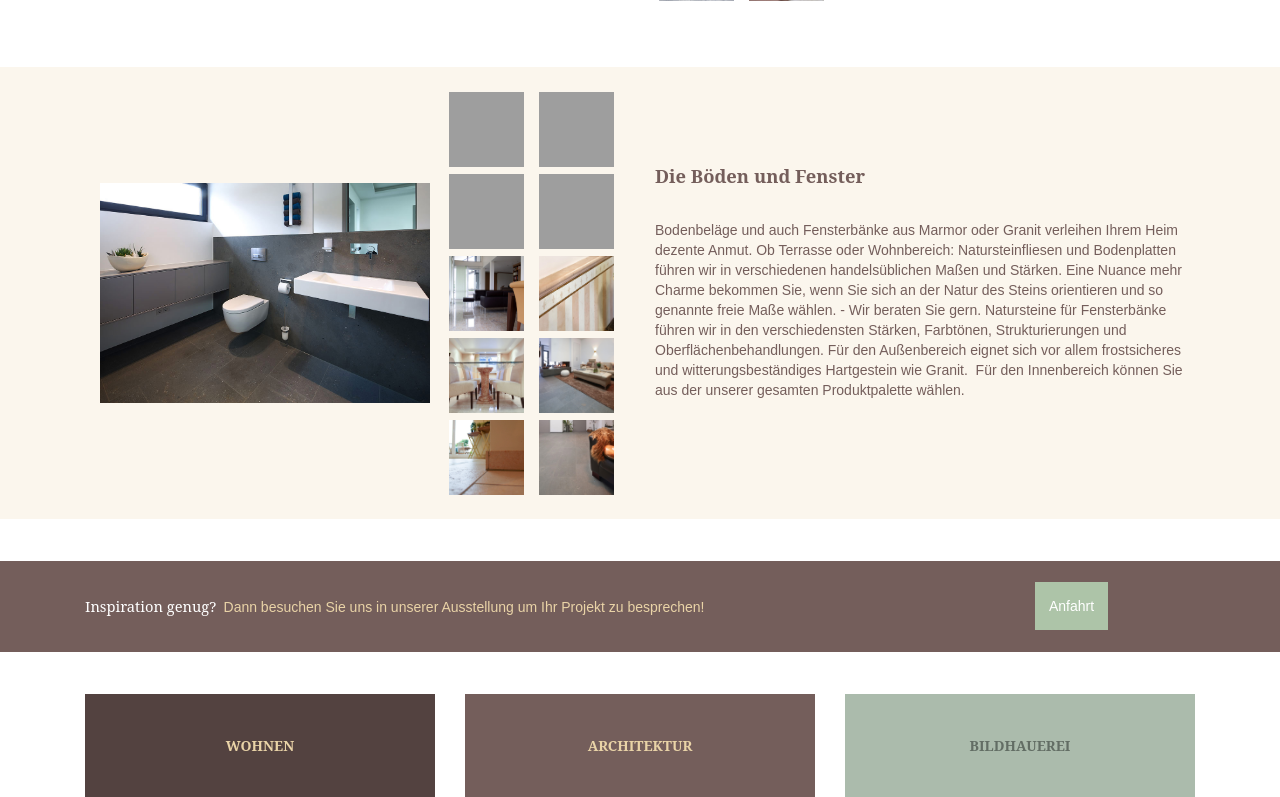
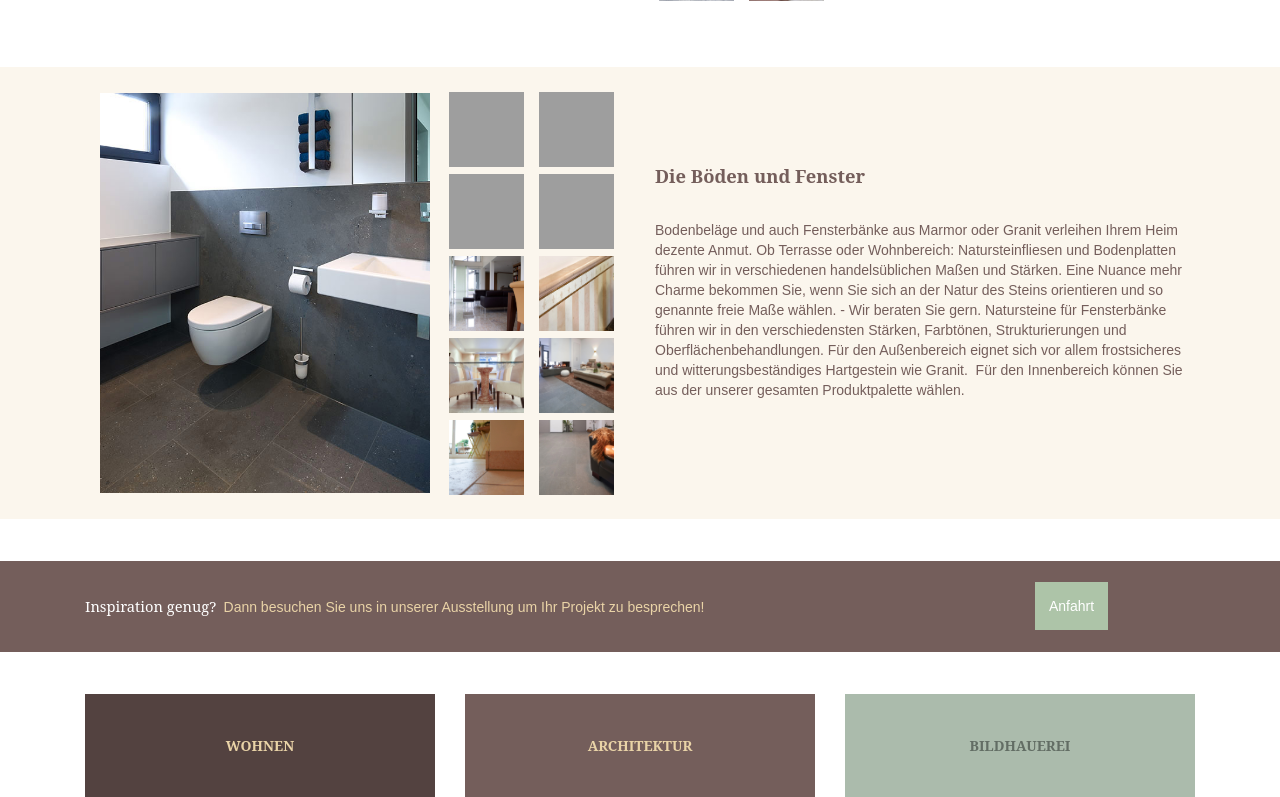
Before and after one commit to otauk/kettelgerdes, a PHP site: page /wohnen.php in a window 1280 px wide. Shown: the part 2571-3368 px from the top of the page. Run offline with PHP 8.4, Linux system fonts and the light colour scheme; some libraries are stand-ins or nearby versions; grey boxes are pictures that could not be loaded.

Commit message:
mobile improvements

```diff
--- a/css/accordion.css
+++ b/css/accordion.css
@@ -93,7 +93,6 @@
 .accordionItem {
   height: auto;
   overflow: hidden;
-  max-height: 50em;
   -webkit-transition: max-height 1s;
   transition: max-height 1s;
   background: rgba(233, 211, 167, 0.2);
--- a/css/style.less
+++ b/css/style.less
@@ -442,8 +442,8 @@ z-index: 1;
 	& img {
 		height: 400px;
 		width:100%;
-		object-fit: contain;
-		font-family: 'object-fit: contain;';
+		object-fit:cover;
+		font-family: 'object-fit: cover;';
 	}
 }
 
@@ -589,6 +589,50 @@ footer {
 	}
 }
 
+// TESTAREA
+
+.flexOrder {
+	display: flex;
+	flex-direction: row;
+
+
+	& .item1 {
+		order: 1;
+	}
+
+	& .item2 {
+		order: 2;
+	}
+
+	& .item3 {
+		order: 3;
+	}
+
+	& .item4 {
+		order: 4;
+	}
+}
+
+.flexAnfahrt {
+	display: flex;
+	flex-wrap: wrap;
+
+	& .icon {
+		margin-right: 1em;
+
+	}
+
+	& .fullWidth {
+		width: 100%;
+		display: flex;
+	}
+
+	& .copy {
+
+	}
+
+}
+
 
 @media screen and (max-width: 25em) {
 
--- a/footer.php
+++ b/footer.php
@@ -1,7 +1,7 @@
 			<footer>
 				<div class="row darkearth benefit">
 				<div class="container">
-					<div class="col-md-2 hidden-xs">
+					<div class="col-md-2 hidden-xs hidden-sm">
 						<h3>Navigation</h3>
 						<ul>
 							<li><a href="#home">Home</a></li>
@@ -12,7 +12,7 @@
 							<li><a href="impressum.php">Impressum</a></li>
 						</ul>
 					</div>
-					<div class="col-md-2 hidden-xs">
+					<div class="col-md-2 hidden-xs hidden-sm">
 						<h3>Wohnen</h3>
 						<ul>
 							<li><a href="wohnen.php#bad">Bad</a></li>
@@ -23,7 +23,7 @@
 							<li><a href="wohnen.php#aussenbereich">Fensterbänke</a></li>
 						</ul>
 					</div>
-					<div class="col-md-2 hidden-xs">
+					<div class="col-md-2 hidden-xs hidden-sm">
 						<h3>Architektur</h3>
 						<ul>
 							<li><a href="architektur.php#terrassen">Terassen</a></li>
@@ -32,7 +32,7 @@
 							<li><a href="architektur.php#fassaden">Fassaden</a></li>
 						</ul>
 					</div>
-					<div class="col-md-2 hidden-xs">
+					<div class="col-md-2 hidden-xs hidden-sm">
 						<h3>Bildhauerei</h3>
 						<ul>
 							<li><a href="bildhauerei.php#skulpturen">Skulpturen</a></li>
--- a/wohnen.php
+++ b/wohnen.php
@@ -44,9 +44,9 @@
 				</section>
 				<section id="kueche">
 					<div class="row sandstone">
-						<div class="container">
-							<div class="col-md-6 flexImg">
-							<div class="col-md-8">
+						<div class="container flexOrder">
+							<div class="col-md-6 col-xs-12 flexImg item1">
+							<div class="col-md-8 hidden-sm hidden-xs">
 								<div class="galleryView">
 									<a href="img/wohnen/kueche/arbeitsplatte_hochglanz_poliert.jpg" data-lightbox="kueche" >
 										<img src="img/wohnen/kueche/arbeitsplatte_hochglanz_poliert.jpg" />
@@ -108,7 +108,7 @@
 								</div>
 							</div>
 						</div>
-							<div class="col-md-6">
+							<div class="col-md-6 item2">
 							<h2 class="subH2">Die Küche</h2>
 								<p>
 									Wenn Sie die robuste Küchenarbeitsplatte suchen, bietet sich Naturstein geradezu an. Granit weist durch seinen hohen Quarzanteil einen Härtegrad auf, der die Arbeitsplatte nahezu unverwüstlich werden lässt. Sie ist zudem wasserunempfindlich, säurefest, kratzfest, pflegeleicht, hygienisch und hitzebeständig. Ob polierte oder matt geschliffene Oberfläche, ob abgerundete oder gefaste Kanten - nahezu alle Veredelungstechniken, Kantenbearbeitungen und Zuschnitte sind bei uns möglich.
@@ -181,7 +181,7 @@
 										</a>
 									</div>
 								</div>
-								<div class="col-md-8">
+								<div class="col-md-8 hidden-sm hidden-xs">
 									<div class="galleryView">
 										<a href="img/wohnen/bad/duschkabine_naturtstein.jpg" data-lightbox="bad">
 											<img src="img/wohnen/bad/duschkabine_naturtstein.jpg" alt=""  />
@@ -194,9 +194,9 @@
 				</section>
 				<section id="kamin">
 					<div class="row sandstone">
-						<div class="container">
-						<div class="col-md-6 flexImg">
-							<div class="col-md-10 ">
+						<div class="container flexOrder">
+						<div class="col-md-6 flexImg item1">
+							<div class="col-md-10 hidden-sm hidden-xs">
 								<div class="galleryView">
 									<a href="img/wohnen/kamin/kamin_granit.jpg" data-lightbox="kamin">
 										<img src="img/wohnen/kamin/kamin_granit.jpg" alt="">
@@ -231,7 +231,7 @@
 								</div>
 							</div>
 					</div>
-						<div class="col-md-6">
+						<div class="col-md-6 item2">
 							<h2 class="subH2">Der Kamin</h2>
 								<p>
 									Was gibt es schöneres als sich im Winter vor dem eigenen Kamin zu wärmen? Auch hier sorgt Naturstein für das mehr an Wohlgefühl. Denn jeder unserer Kamineinfassungen aus Marmor oder Granit - ob nun klassisch oder modern - schafft ein einzigartiges Ambiente. Zudem speichert Naturstein die Wärme länger und gibt sie kontinuierlicher ab als beispielsweise Öfen aus Metall. Ganz nach Ihren Wünschen gestalten wir Ihren Platz der Behaglichkeit.
@@ -305,7 +305,7 @@ Auch im Außenbereich bietet sich Naturstein durch seine Langlebigkeit an. Trepp
 									</a>
 								</div>
 							</div>
-							<div class="col-md-8">
+							<div class="col-md-8 hidden-sm hidden-xs">
 								<div class="galleryView">
 									<a href="img/wohnen/treppe/antirutsch_treppe.jpg" data-lightbox="treppe">
 										<img src="img/wohnen/treppe/antirutsch_treppe.jpg" alt="">
@@ -318,9 +318,9 @@ Auch im Außenbereich bietet sich Naturstein durch seine Langlebigkeit an. Trepp
 				</section>
 				<section id="boeden_und_fenster">
 					<div class="row sandstone">
-						<div class="container">
-						<div class="col-md-6 flexImg">
-							<div class="col-md-8">
+						<div class="container flexOrder">
+						<div class="col-md-6 flexImg item1">
+							<div class="col-md-8 hidden-sm hidden-xs">
 								<div class="galleryView">
 									<a href="img/wohnen/boden/boden_badfliesen.jpg" data-lightbox="boden_und_fenster">
 										<img src="img/wohnen/boden/boden_badfliesen.jpg" alt="">
@@ -382,7 +382,7 @@ Auch im Außenbereich bietet sich Naturstein durch seine Langlebigkeit an. Trepp
 								</div>
 							</div>
 					</div>
-						<div class="col-md-6">
+						<div class="col-md-6 item2">
 							<h2 class="subH2">Die Böden und Fenster</h2>
 								<p>
 									Bodenbeläge und auch Fensterbänke aus Marmor oder Granit verleihen Ihrem Heim dezente Anmut. Ob Terrasse oder Wohnbereich: Natursteinfliesen und Bodenplatten führen wir in verschiedenen handelsüblichen Maßen und Stärken. Eine Nuance mehr Charme bekommen Sie, wenn Sie sich an der Natur des Steins orientieren und so genannte freie Maße wählen. - Wir beraten Sie gern. Natursteine für Fensterbänke führen wir in den verschiedensten Stärken, Farbtönen, Strukturierungen und Oberflächenbehandlungen. Für den Außenbereich eignet sich vor allem frostsicheres und witterungsbeständiges Hartgestein wie Granit.  Für den Innenbereich können Sie aus der unserer gesamten Produktpalette wählen.
```
Also changed, not shown: other parts of css/style.less (+89 -0 lines), architektur.php (+9 -9 lines), bildhauerei.php (+10 -13 lines), index.php (+37 -9 lines), css/style.css.
